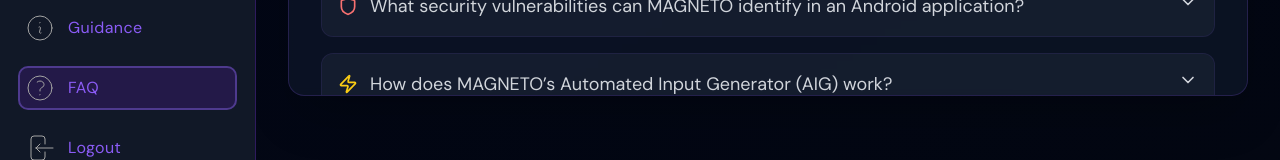
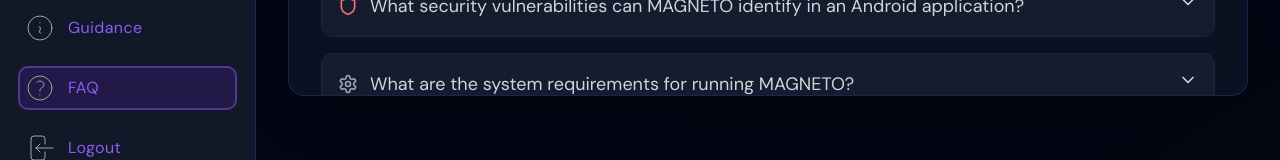
Before and after one commit to ZRadish/magneto-UI, a React (Vite) app in the folder frontend/: page /faq in a window 1280 px wide. Shown: the part 612-772 px from the top of the page. Built offline with nearby package versions, Linux system fonts and the light colour scheme; no server answers.

Commit message:
faq question deletion

```diff
--- a/frontend/src/pages/FAQ.tsx
+++ b/frontend/src/pages/FAQ.tsx
@@ -77,14 +77,6 @@
       answer:
         "MAGNETO detects potential security risks such as improper input validation, missing error handling, and UI inconsistencies that could lead to data leaks or unintended user actions.",
       icon: <Shield className="w-5 h-5 text-red-400" />,
-    },
-    {
-      id: "aig-functionality",
-      category: "Testing",
-      question: "How does MAGNETO’s Automated Input Generator (AIG) work?",
-      answer:
-        "MAGNETO’s AIG generates diverse test cases by simulating real-world user interactions. It systematically tests different UI paths, edge cases, and unexpected user behaviors to uncover hidden bugs.",
-      icon: <Zap className="w-5 h-5 text-yellow-400" />,
     },
     {
       id: "system-requirements",
```
